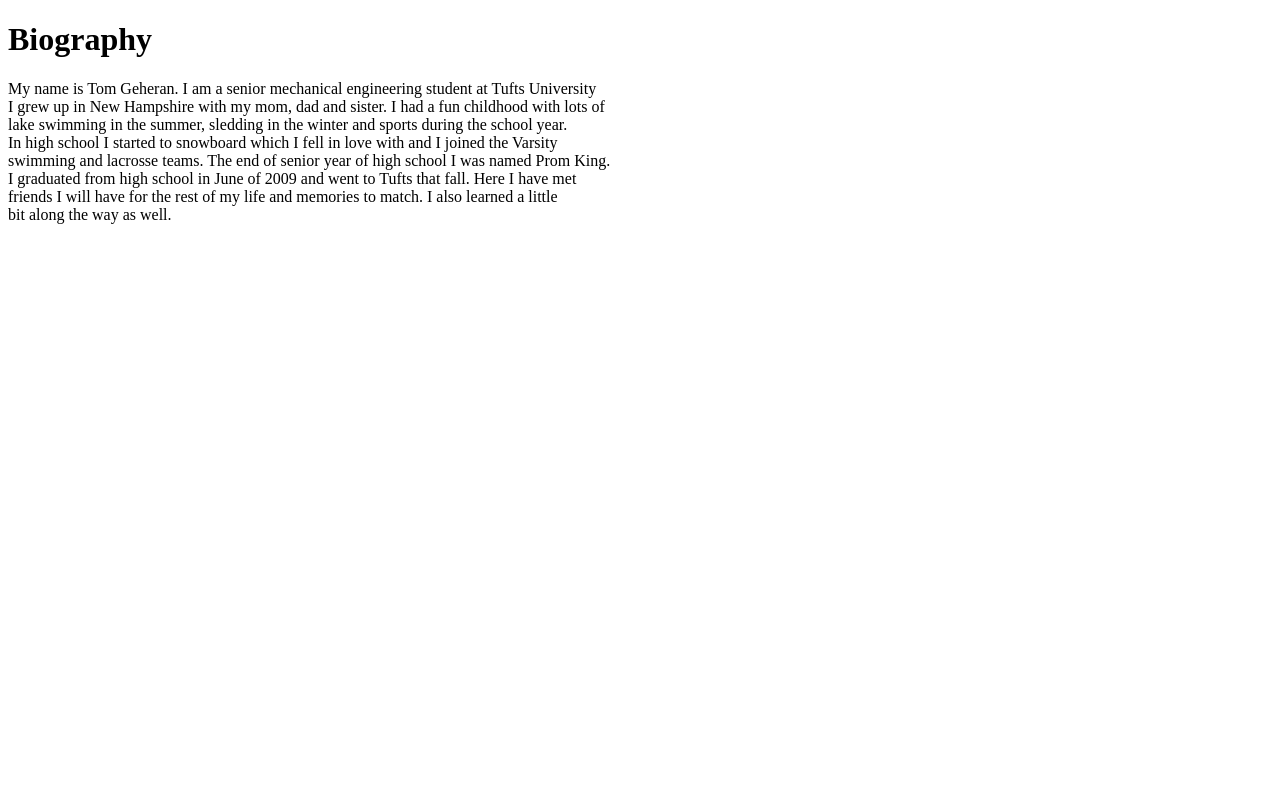
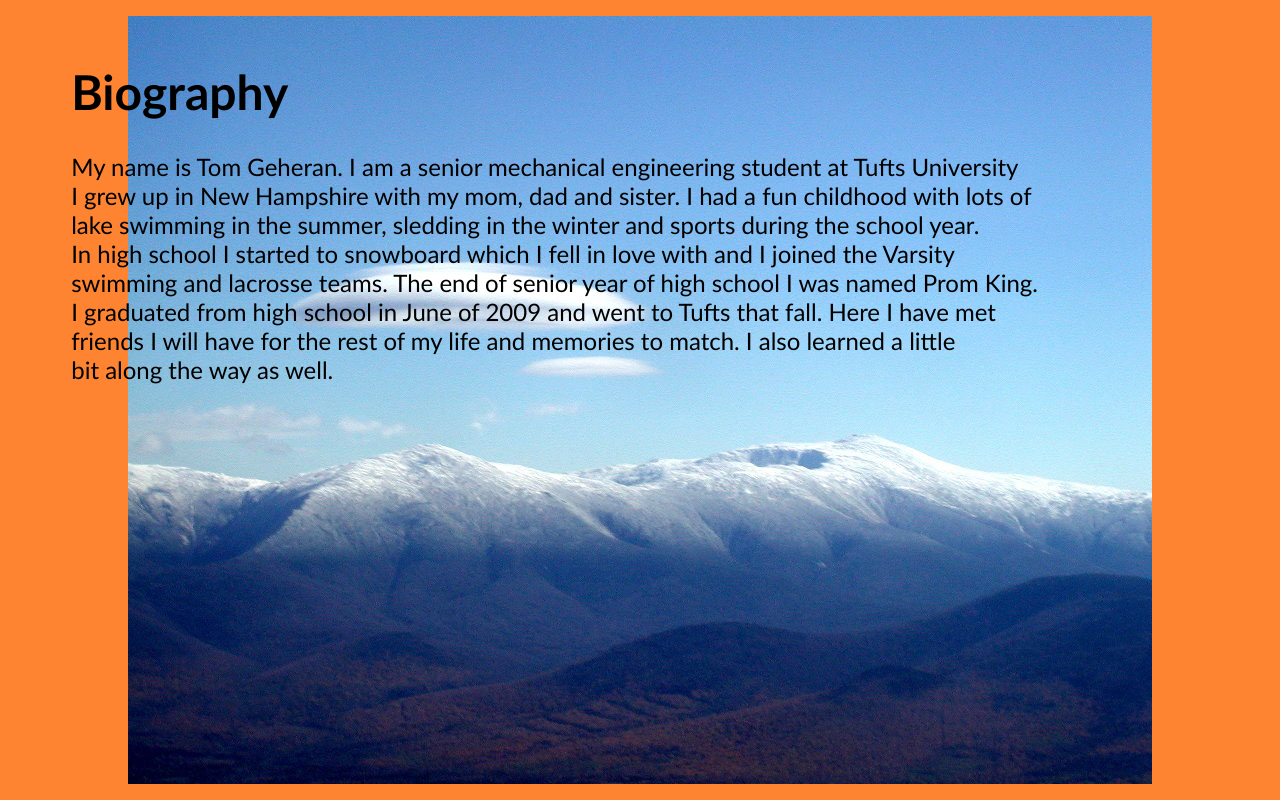
Before and after one commit to tommyg313/tommyg313.github.com, a plain HTML site: page bio.html in a window 1280 px wide. Drawn offline with Linux system fonts and the light colour scheme.

Commit message:
added css and html files for the bio page

```diff
--- a/bio.html
+++ b/bio.html
@@ -3,7 +3,8 @@
 <html>
 <head>
 
-<!--Link CSS file here-->
+<title>Tom Geheran Bio</title>
+<link rel="stylesheet" href="web-bio.css" />
 
 </head>
 
--- /dev/null
+++ b/web-bio.css
@@ -0,0 +1,19 @@
+body{
+	font-family: Calibri;
+	background-image: url('mt-washington.jpg');
+	background-attachment: fixed;
+	background-position: center;
+	background-repeat: no-repeat;
+	background-color: rgb(254,132,50);
+}
+
+h1{
+	margin-left: 5%;
+	font-size: 36pt;
+	margin-top: 5%;
+}
+
+p{
+	margin-left: 5%;
+	font-size: 18pt;
+}
--- a/web-style.css
+++ b/web-style.css
@@ -1,5 +1,9 @@
 body{
 	font-family: Calibri;
+	/*
+	margin-left: 17%;
+	margin-right: 17%;
+	*/
 }
 
 div{
@@ -9,16 +13,11 @@ div{
 	margin-bottom: 2%;
 }
 
-p{
-	margin-left: 7%;
-	font-size: 12pt;
-	margin-top: 0;
-
-}
 
 ul {
 	margin: 0%;
 	margin-left: 2%;
+
 }
 
 .heading{
@@ -41,15 +40,17 @@ ul {
 }
 
 #name{
-	margin-top: 10%;
+	margin-top: 5%;
 	text-align: center;
 	font-size: 36pt;
-	border-bottom: groove 20px;
+	border-bottom: groove 15px;
+	margin-right: 50%;
 }
 
 
 .main-list{
 	margin-left: 2%;
+
 }
 
 .nested-list{
```
Also changed, not shown: resume.html (+1 -0 lines), mt-washington.jpg (added).
